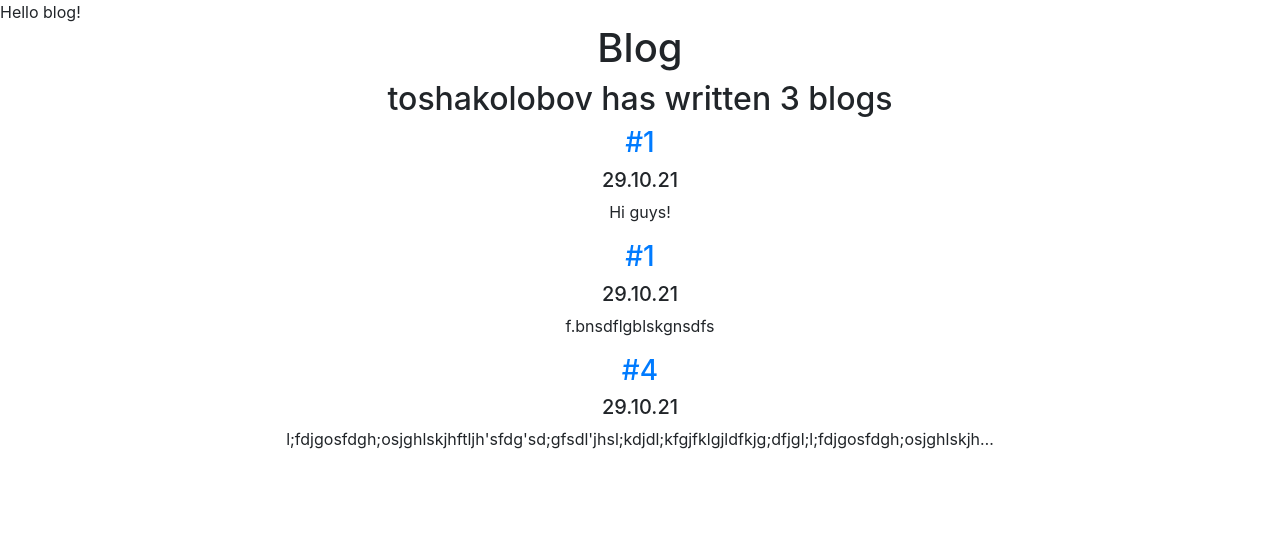
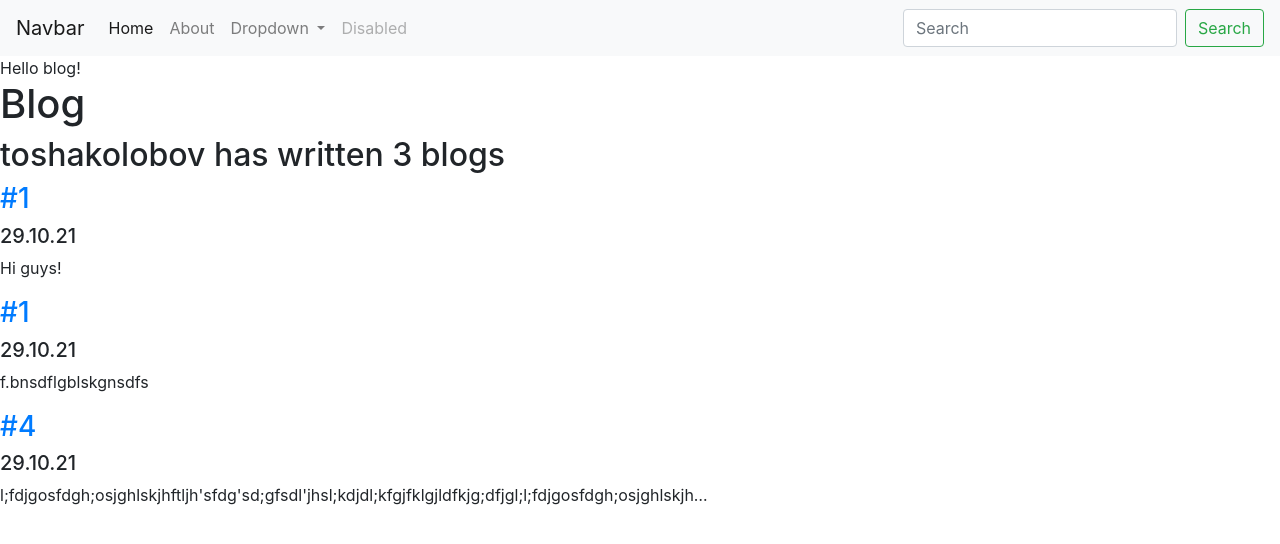
Before and after one commit to toshakolobov/personal_portfolio, a Django app: page /blog/ in a window 1280 px wide. Shown: the top 544 px of the page. Run offline with Django 3.2, Linux system fonts and the light colour scheme; data comes from the database, SQL or seed files in the repository.

Commit message:
added more beauty (base template, navbar)

```diff
--- a/blog/templates/blog/all_blogs.html
+++ b/blog/templates/blog/all_blogs.html
@@ -1,7 +1,7 @@
-<link rel="stylesheet" href="https://cdn.jsdelivr.net/npm/bootstrap@4.6.0/dist/css/bootstrap.min.css" integrity="sha384-B0vP5xmATw1+K9KRQjQERJvTumQW0nPEzvF6L/Z6nronJ3oUOFUFpCjEUQouq2+l" crossorigin="anonymous">
-Hello blog!
+{% extends 'portfolio/base.html' %}
 
-<div class="container text-center">
+{% block content %}
+    Hello blog!
     <h1>Blog</h1>
     <h2>toshakolobov has written {{ entries|length }} blog{{ entries.count|pluralize }}</h2>
     {% for entry in entries %}
@@ -9,4 +9,4 @@ Hello blog!
         <h5>{{ entry.date|date:'d.m.y' }}</h5>
         <p>{{ entry.description|striptags|truncatechars:100 }}</p>
     {% endfor %}
-</div>
+{% endblock %}
--- /dev/null
+++ b/portfolio/templates/portfolio/base.html
@@ -0,0 +1,72 @@
+<!doctype html>
+<html lang="en">
+<head>
+    <!-- Required meta tags -->
+    <meta charset="utf-8">
+    <meta name="viewport" content="width=device-width, initial-scale=1, shrink-to-fit=no">
+
+    <!-- Bootstrap CSS -->
+    <link rel="stylesheet" href="https://cdn.jsdelivr.net/npm/bootstrap@4.6.1/dist/css/bootstrap.min.css"
+          integrity="sha384-zCbKRCUGaJDkqS1kPbPd7TveP5iyJE0EjAuZQTgFLD2ylzuqKfdKlfG/eSrtxUkn" crossorigin="anonymous">
+
+    <title>Hello, world!</title>
+</head>
+<body>
+<nav class="navbar navbar-expand-lg navbar-light bg-light">
+    <a class="navbar-brand" href="#">Navbar</a>
+    <button class="navbar-toggler" type="button" data-toggle="collapse" data-target="#navbarSupportedContent"
+            aria-controls="navbarSupportedContent" aria-expanded="false" aria-label="Toggle navigation">
+        <span class="navbar-toggler-icon"></span>
+    </button>
+
+    <div class="collapse navbar-collapse" id="navbarSupportedContent">
+        <ul class="navbar-nav mr-auto">
+            <li class="nav-item active">
+                <a class="nav-link" href="#">Home <span class="sr-only">(current)</span></a>
+            </li>
+            <li class="nav-item">
+                <a class="nav-link" href="#">About</a>
+            </li>
+            <li class="nav-item dropdown">
+                <a class="nav-link dropdown-toggle" href="#" id="navbarDropdown" role="button" data-toggle="dropdown"
+                   aria-expanded="false">
+                    Dropdown
+                </a>
+                <div class="dropdown-menu" aria-labelledby="navbarDropdown">
+                    <a class="dropdown-item" href="#">Action</a>
+                    <a class="dropdown-item" href="#">Another action</a>
+                    <div class="dropdown-divider"></div>
+                    <a class="dropdown-item" href="#">Something else here</a>
+                </div>
+            </li>
+            <li class="nav-item">
+                <a class="nav-link disabled">Disabled</a>
+            </li>
+        </ul>
+        <form class="form-inline my-2 my-lg-0">
+            <input class="form-control mr-sm-2" type="search" placeholder="Search" aria-label="Search">
+            <button class="btn btn-outline-success my-2 my-sm-0" type="submit">Search</button>
+        </form>
+    </div>
+</nav>
+
+{% block content %}{% endblock %}
+
+<!-- Optional JavaScript; choose one of the two! -->
+
+<!-- Option 1: jQuery and Bootstrap Bundle (includes Popper) -->
+<script src="https://cdn.jsdelivr.net/npm/jquery@3.5.1/dist/jquery.slim.min.js"
+        integrity="sha384-DfXdz2htPH0lsSSs5nCTpuj/zy4C+OGpamoFVy38MVBnE+IbbVYUew+OrCXaRkfj"
+        crossorigin="anonymous"></script>
+<script src="https://cdn.jsdelivr.net/npm/bootstrap@4.6.1/dist/js/bootstrap.bundle.min.js"
+        integrity="sha384-fQybjgWLrvvRgtW6bFlB7jaZrFsaBXjsOMm/tB9LTS58ONXgqbR9W8oWht/amnpF"
+        crossorigin="anonymous"></script>
+
+<!-- Option 2: Separate Popper and Bootstrap JS -->
+<!--
+<script src="https://cdn.jsdelivr.net/npm/jquery@3.5.1/dist/jquery.slim.min.js" integrity="sha384-DfXdz2htPH0lsSSs5nCTpuj/zy4C+OGpamoFVy38MVBnE+IbbVYUew+OrCXaRkfj" crossorigin="anonymous"></script>
+<script src="https://cdn.jsdelivr.net/npm/popper.js@1.16.1/dist/umd/popper.min.js" integrity="sha384-9/reFTGAW83EW2RDu2S0VKaIzap3H66lZH81PoYlFhbGU+6BZp6G7niu735Sk7lN" crossorigin="anonymous"></script>
+<script src="https://cdn.jsdelivr.net/npm/bootstrap@4.6.1/dist/js/bootstrap.min.js" integrity="sha384-VHvPCCyXqtD5DqJeNxl2dtTyhF78xXNXdkwX1CZeRusQfRKp+tA7hAShOK/B/fQ2" crossorigin="anonymous"></script>
+-->
+</body>
+</html>
--- a/portfolio/templates/portfolio/homepage.html
+++ b/portfolio/templates/portfolio/homepage.html
@@ -1,3 +1,7 @@
+{% extends 'portfolio/base.html' %}
+
+{% block content %}
+
     <h1>toshakolobov portfolio</h1>
 
     <a href="{% url 'blog:all_blogs' %}">Blogs</a>
@@ -19,3 +23,5 @@
         {% endif %}
 
     {% endfor %}
+
+{% endblock %}
```
Also changed, not shown: blog/templates/blog/detail.html (+9 -3 lines). Lines whose indentation alone changed are shown as unchanged.
